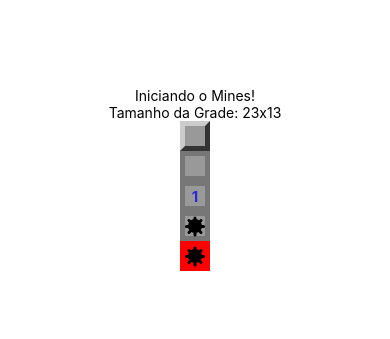
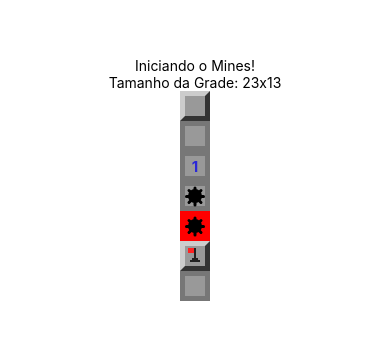
Before and after one commit to user-thiagom/campo-minado--ReactNative, a React Native app: screen / in a window 390 px wide. Shown: the part 243-582 px from the top of the page. Built offline with nearby package versions, Linux system fonts and the light colour scheme.

Commit message:
Componente Flag

```diff
--- a/App.js
+++ b/App.js
@@ -13,6 +13,8 @@ export default function App() {
       <Field opened nearMines={1}/>
       <Field opened mined/>
       <Field opened mined exploded/>
+      <Field flagged/>
+      <Field flagged opened/>
       <StatusBar style="auto" />
     </SafeAreaView>
   );
--- a/src/components/Field.js
+++ b/src/components/Field.js
@@ -2,15 +2,18 @@ import { View, Text, StyleSheet } from 'react-native'
 import React from 'react'
 import params from '../params'
 import Mine from './Mine'
+import Flag from './Flag'
 
-const Field = ({mined,opened,nearMines, exploded}) => {
+const Field = ({mined,opened,nearMines, exploded, flagged}) => {
 
     const styleField = [styles.field]
     if(opened)
         styleField.push(styles.opened)
     if(exploded)
         styleField.push(styles.exploded)
-    if(styleField.length === 1)
+    if(flagged)
+        styleField.push(styles.flagged)
+    if(!opened && !exploded)
         styleField.push(styles.regular)
 
     let color = null
@@ -27,6 +30,8 @@ const Field = ({mined,opened,nearMines, exploded}) => {
             <Text style={[styles.label,{color:color}]}>{nearMines}</Text> : false}
 
             {mined && opened ? <Mine/> : false}
+
+            {flagged && !opened ? <Flag/> : false}
         </View>
     )
 }
--- /dev/null
+++ b/src/components/Flag.js
@@ -0,0 +1,73 @@
+import { View, Text, StyleSheet } from 'react-native'
+import React from 'react'
+
+const Flag = ({bigger}) => {
+    return (
+        <View style={styles.container}>
+            <View style={[styles.flagpole, bigger ? styles.flagpoleBigger : null]}></View>
+            <View style={[styles.flag, bigger ? styles.flagBigger : null]}></View>
+            <View style={[styles.base1, bigger ? styles.base1Bigger : null]}></View>
+            <View style={[styles.base2, bigger ? styles.base2Bigger : null]}></View>
+        </View>
+    )
+}
+
+const styles = StyleSheet.create({
+    container:{
+        marginTop:2
+    },
+    flagpole:{
+        position:'absolute',
+        height:14,
+        width:2,
+        backgroundColor:'#222',
+        marginLeft:9
+    },
+    flag:{
+        position:'absolute',
+        height:5,
+        width:6,
+        backgroundColor:'#f22',
+        marginLeft:3
+    },
+    base1:{
+        position:'absolute',
+        height:2,
+        width:6,
+        backgroundColor:'#222',
+        marginLeft:7,
+        marginTop:10,
+    },
+    base2:{
+        position:'absolute',
+        height:2,
+        width:10,
+        backgroundColor:'#222',
+        marginLeft:5,
+        marginTop:12
+    },
+    flagpoleBigger:{
+        height:28,
+        width:4,
+        marginLeft:16
+    },
+    flagBigger:{
+        height:10,
+        width:14,
+        marginLeft:3
+    },
+    base1Bigger:{
+        height:4,
+        width:12,
+        marginTop:20,
+        marginLeft:12
+    },
+    base2Bigger:{
+        height:4,
+        width:20,
+        marginLeft:8,
+        marginTop:24
+    }
+})
+
+export default Flag
```
